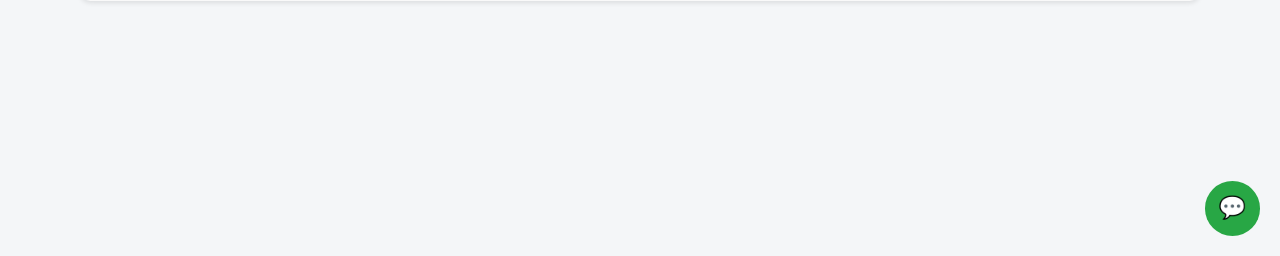
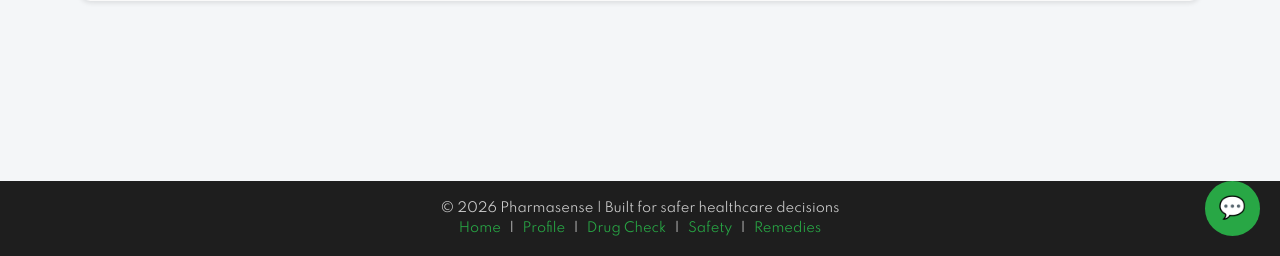
Before and after one commit to khushisatarkar/PharmaSense-Your-Medication-Safety-Partner, a PHP site: page /dashboard.php in a window 1280 px wide. Shown: the part 1248-1504 px from the top of the page. Run offline with PHP 8.4, Linux system fonts and the light colour scheme; a user stored in the database is signed in; data comes from the database, SQL or seed files in the repository.

Commit message:
added footer

```diff
--- a/chatbot.css
+++ b/chatbot.css
@@ -109,7 +109,7 @@
   cursor: pointer;
 }
 
-/* Button inside chat */
+/* button inside chat */
 .chat-btn {
   display: inline-block;
   margin-top: 6px;
@@ -120,3 +120,28 @@
   text-decoration: none;
   font-size: 13px;
 }
+
+#suggestions {
+  padding: 8px;
+  display: flex;
+  flex-wrap: wrap;
+  gap: 6px;
+  border-top: 1px solid #eee;
+  background: #fafafa;
+}
+
+#suggestions button {
+  border: none;
+  background: #e4e6eb;
+  padding: 6px 10px;
+  border-radius: 15px;
+  font-size: 12px;
+  cursor: pointer;
+  transition: all 0.2s ease;
+}
+
+#suggestions button:hover {
+  background: #28a745;
+  color: white;
+  transform: scale(1.05);
+}
--- a/chatbot.html
+++ b/chatbot.html
@@ -13,6 +13,15 @@
 
       <div id="chatbox"></div>
 
+      <div id="suggestions">
+        <button onclick="quickMessage('Check drug interaction')">
+          💊 Drug Interaction
+        </button>
+        <button onclick="quickMessage('Is this safe?')">🛡 Safety Check</button>
+        <button onclick="quickMessage('Home remedies')">🌿 Remedies</button>
+        <button onclick="quickMessage('Update profile')">👤 Profile</button>
+      </div>
+
       <div id="chat-input">
         <input type="text" id="userInput" placeholder="Type your message..." />
         <button id="sendBtn" onclick="sendMessage()">Send</button>
--- a/chatbot.js
+++ b/chatbot.js
@@ -1,78 +1,3 @@
-// function toggleChat() {
-//   let chat = document.getElementById("chatbot-container");
-
-//   if (chat.style.display === "flex") {
-//     chat.style.display = "none";
-//   } else {
-//     chat.style.display = "flex";
-//   }
-// }
-
-// const intents = [
-//   {
-//     keywords: ["new pills", "new medicine", "started medicine"],
-//     response: "Redirecting to update medicines...",
-//     page: "./profile.php",
-//   },
-//   {
-//     keywords: ["allergy", "new allergy"],
-//     response: "Redirecting to update allergies...",
-//     page: "./profile.php",
-//   },
-//   {
-//     keywords: ["edit profile", "update profile"],
-//     response: "Opening your profile...",
-//     page: "./profile.php",
-//   },
-//   {
-//     keywords: ["interaction", "drug interaction", "react"],
-//     response: "Opening interaction checker...",
-//     page: "./drug.php",
-//   },
-//   {
-//     keywords: ["safe", "is it safe"],
-//     response: "Checking safety...",
-//     page: "./safety.php",
-//   },
-//   {
-//     keywords: ["home remedy", "remedy"],
-//     response: "Showing home remedies...",
-//     page: "./homeremedies.php",
-//   },
-// ];
-
-// function sendMessage() {
-//   let inputField = document.getElementById("userInput");
-//   let input = inputField.value.toLowerCase();
-//   let chatbox = document.getElementById("chatbox");
-
-//   if (input.trim() === "") return;
-
-//   chatbox.innerHTML += `<p><b>You:</b> ${input}</p>`;
-
-//   for (let intent of intents) {
-//     for (let keyword of intent.keywords) {
-//       if (input.includes(keyword)) {
-//         chatbox.innerHTML += `<p><b>Bot:</b> ${intent.response}</p>`;
-
-//         chatbox.scrollTop = chatbox.scrollHeight;
-//         inputField.value = "";
-
-//         setTimeout(() => {
-//           window.location.href = intent.page;
-//         }, 1200);
-
-//         return;
-//       }
-//     }
-//   }
-
-//   chatbox.innerHTML += `<p><b>Bot:</b> Try asking about medicines, allergies, or remedies.</p>`;
-
-//   chatbox.scrollTop = chatbox.scrollHeight;
-//   inputField.value = "";
-// }
-
 function toggleChat() {
   let chat = document.getElementById("chatbot-container");
 
@@ -81,9 +6,10 @@ function toggleChat() {
   } else {
     chat.style.display = "flex";
 
-    // show welcome message only once
+    // show welcome message + suggestions only once
     if (!chat.dataset.loaded) {
       addBotMessage("Hi! 👋 How can I help you today?");
+      document.getElementById("suggestions").style.display = "flex";
       chat.dataset.loaded = true;
     }
   }
@@ -105,11 +31,11 @@ function addBotButton(text, link, label) {
   let chatbox = document.getElementById("chatbox");
 
   chatbox.innerHTML += `
-        <div class="message bot">
-            ${text}<br>
-            <a href="${link}" class="chat-btn">${label}</a>
-        </div>
-    `;
+    <div class="message bot">
+      ${text}<br>
+      <a href="${link}" class="chat-btn">${label}</a>
+    </div>
+  `;
 
   chatbox.scrollTop = chatbox.scrollHeight;
 }
@@ -122,6 +48,9 @@ function sendMessage() {
 
   addUserMessage(input);
   inputField.value = "";
+
+  // hide suggestions after first interaction
+  document.getElementById("suggestions").style.display = "none";
 
   if (
     input.includes("interaction") ||
@@ -161,3 +90,9 @@ function sendMessage() {
     );
   }
 }
+
+function quickMessage(text) {
+  let inputField = document.getElementById("userInput");
+  inputField.value = text;
+  sendMessage();
+}
--- a/dashboard.php
+++ b/dashboard.php
@@ -197,5 +197,8 @@ while($row = $historyResult->fetch_assoc()) {
   </script>
 
   <script src="chatbot.js"></script>
+
+  <?php include "footer.php"; ?>
+
   </body>
 </html>
--- a/drug.php
+++ b/drug.php
@@ -54,5 +54,7 @@ include "db.php";
       });
   </script>
 
+  <?php include "footer.php"; ?>
+
 </body>
 </html>
--- /dev/null
+++ b/footer.php
@@ -0,0 +1,12 @@
+<footer class="footer">
+  <div class="footer-content">
+    <p>© 2026 Pharmasense | Built for safer healthcare decisions </p>
+    <p class="footer-links">
+      <a href="dashboard.php">Home</a> |
+      <a href="profile.php">Profile</a> |
+      <a href="drug.php">Drug Check</a> |
+      <a href="safety.php">Safety</a> |
+      <a href="homeremedies.php">Remedies</a>
+    </p>
+  </div>
+</footer>
--- a/homeremedies.php
+++ b/homeremedies.php
@@ -66,5 +66,7 @@ if(isset($_POST['submit'])) {
       });
   </script>
 
+  <?php include "footer.php"; ?>
+
 </body>
 </html>
--- a/safety.php
+++ b/safety.php
@@ -91,5 +91,7 @@ if(isset($_POST['submit'])) {
       });
   </script>
 
+  <?php include "footer.php"; ?>
+
 </body>
 </html>
--- a/script.js
+++ b/script.js
@@ -171,6 +171,12 @@ function displayResults(results) {
               : "✅ Low interaction risk."
         }
       </p>
+
+      <!-- Medical Disclaimer -->
+      <div class="medical-disclaimer">
+        <strong>Medical Disclaimer:</strong>
+        This tool provides informational support only and is not a substitute for professional medical advice, diagnosis, or treatment.
+      </div>
     `;
 
     container.appendChild(div);
--- a/style.css
+++ b/style.css
@@ -9,11 +9,24 @@
 html {
   scroll-behavior: smooth;
 }
+/* html,
+body {
+  width: 100%;
+
+} */
+
 html,
 body {
-  width: 100%;
+  height: 100%;
+  margin: 0;
+  display: flex;
+  flex-direction: column;
   overflow-x: hidden;
   background: #f4f6f8;
+}
+
+body > *:not(.footer) {
+  flex: 1;
 }
 
 /* Global Styles */
@@ -1153,3 +1166,38 @@ body {
     color: #333;
   }
 }
+
+/* Disclaimer */
+.medical-disclaimer {
+  border-left: 5px solid #f4c430;
+  background: #fffdf5;
+  padding: 14px 18px;
+  margin-top: 15px;
+  font-size: 14px;
+  color: #444;
+  border-radius: 6px;
+}
+
+/* footer */
+.footer {
+  background: #1e1e1e;
+  color: #ccc;
+  text-align: center;
+  padding: 15px 10px;
+  margin-top: 40px;
+}
+
+.footer-content p {
+  margin: 5px 0;
+  font-size: 13px;
+}
+
+.footer-links a {
+  color: #28a745;
+  text-decoration: none;
+  margin: 0 5px;
+}
+
+.footer-links a:hover {
+  text-decoration: underline;
+}
```
Also changed, not shown: index.html (+11 -11 lines).
